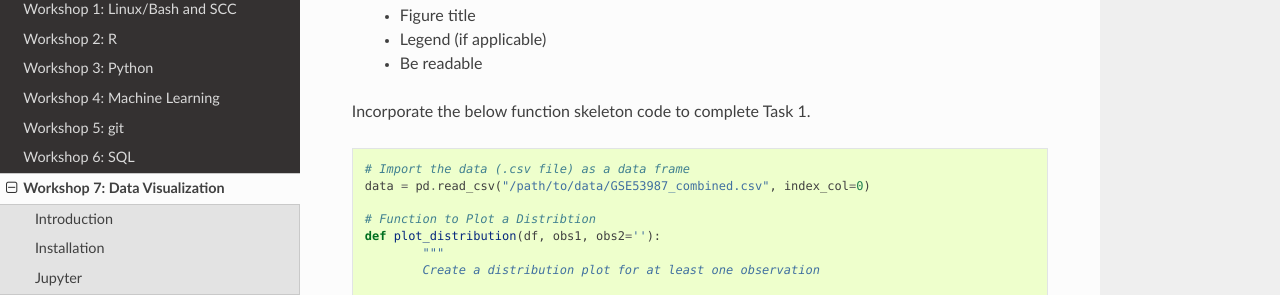
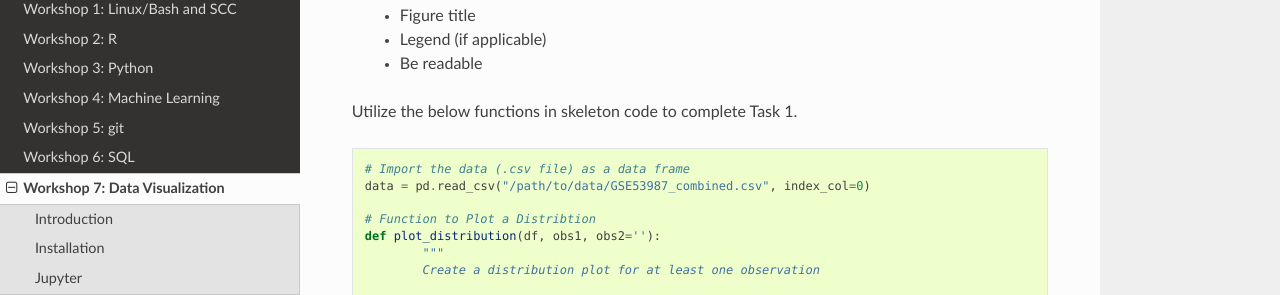
Before and after one commit to BRITE-REU/programming-workshops, a Sphinx documentation site: the page built from source/workshops/07_visualization/workshop.rst, in a window 1280 px wide and 900 px high, scrolled down 2428 px. Shown: the part 156-451 px from the top of the window. Built offline with Sphinx 7.4.7 and the Read the Docs theme 2.0.0, drawn with Linux system fonts in a browser that asks for light colours.

Commit message:
Update workshop.rst

```diff
--- a/source/workshops/07_visualization/workshop.rst
+++ b/source/workshops/07_visualization/workshop.rst
@@ -94,7 +94,7 @@ Your plots should satisfy the following critical components:
 	* Legend (if applicable)
 	* Be readable
 
-Incorporate the below function skeleton code to complete Task 1.
+Utilize the below functions in skeleton code to complete Task 1.
 
 .. code-block:: python
 
@@ -180,6 +180,7 @@ Required Workshop Tasks
 	#. Use the provided function to perform an ANOVA (analysis of variance) between two groups of data.
 	#. Modify the skeleton code to plot box plots for the top 5 differentially expressed genes. You can modify the function you wrote in Task 1. The plot should show the expression of the gene for each sample and seperate out the control v. treatment group.
 	#. Modify the skeleton code and use the provided function to plot a volcano plot to visualize both the gene expression fold change and the p-value from the ANOVA.
+
 		- Look at volcano plots in publications/google images. Modify the function so that your plots mirror the expected format.
 
 .. code-block:: python
@@ -308,5 +309,6 @@ Required Workshop Tasks
 
 Bonus Tasks
 ++++++++++++
+
 	#. For your box plots, color by disease state and/or other demographics
 	#. Plot a heatmap of the gene expression for the top 100 differentially expressed genes in the relevant samples.
```
